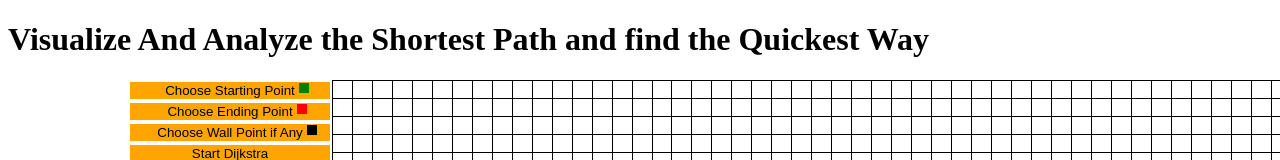
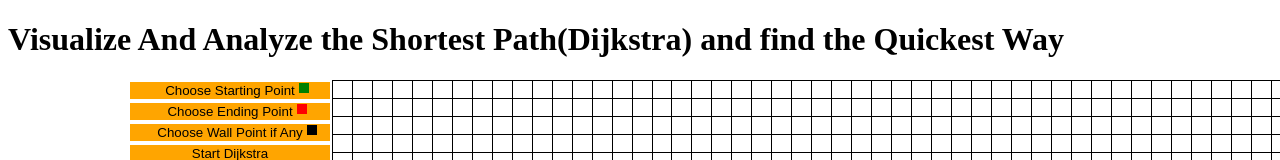
Before and after one commit to Saarthak-Arora/ShortestPathVizualizer, a plain HTML site: page index.html in a window 1280 px wide. Shown: the top 160 px of the page. Drawn offline with Linux system fonts and the light colour scheme.

Commit message:
change title

```diff
--- a/index.html
+++ b/index.html
@@ -4,11 +4,11 @@
     <meta charset="UTF-8">
     <meta http-equiv="X-UA-Compatible" content="IE=edge">
     <meta name="viewport" content="width=device-width, initial-scale=1.0">
-    <title>Document</title>
+    <title>ShortestPath Visualiser</title>
     <link rel="stylesheet" href="index.css">
 </head>
 <body>
-    <div><h1>Visualize And Analyze the Shortest Path and find the Quickest Way</h1></div>
+    <div><h1>Visualize And Analyze the Shortest Path(Dijkstra) and find the Quickest Way</h1></div>
     <div class="container">
         <div class="left">
             <ul>
```
